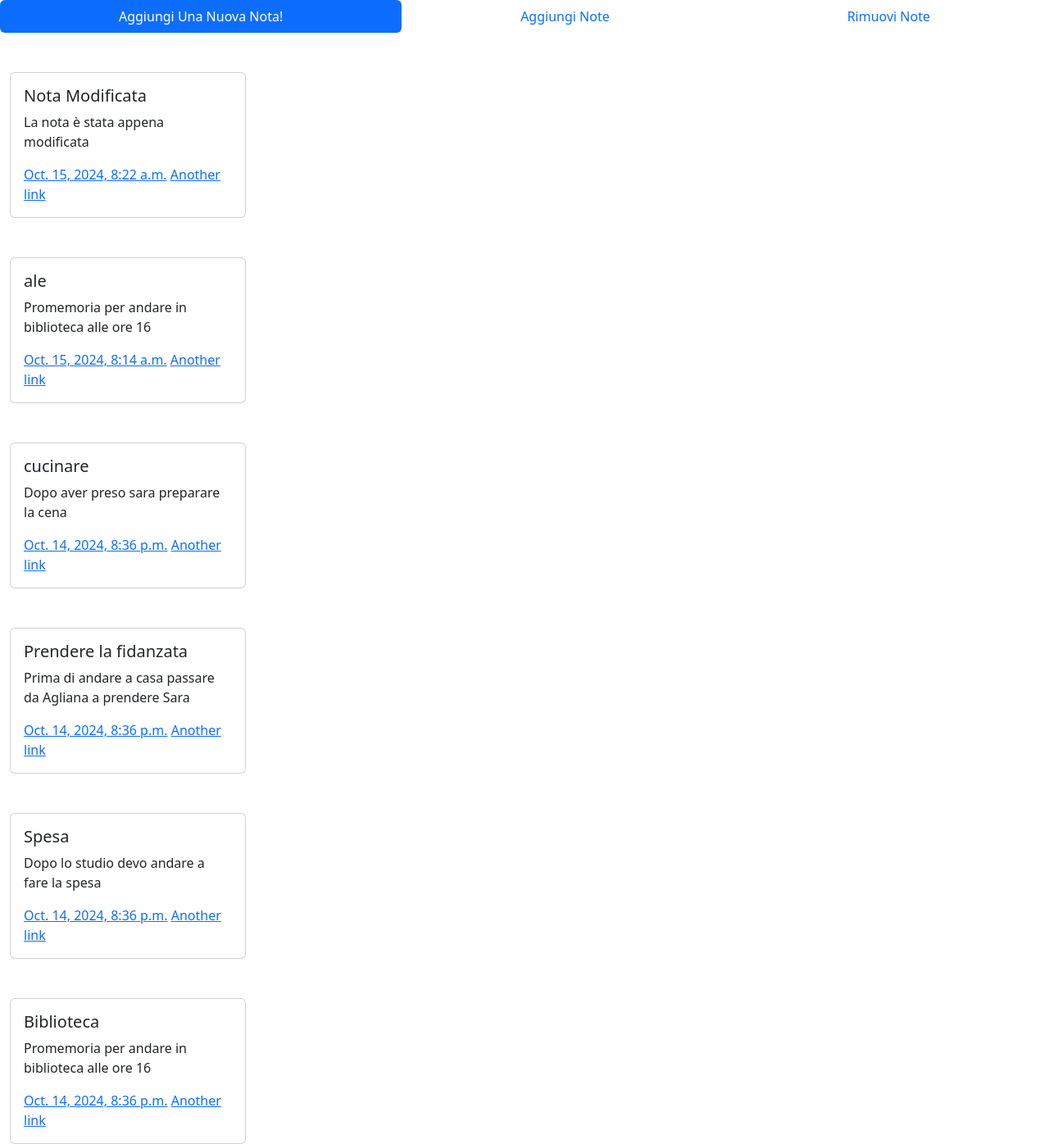
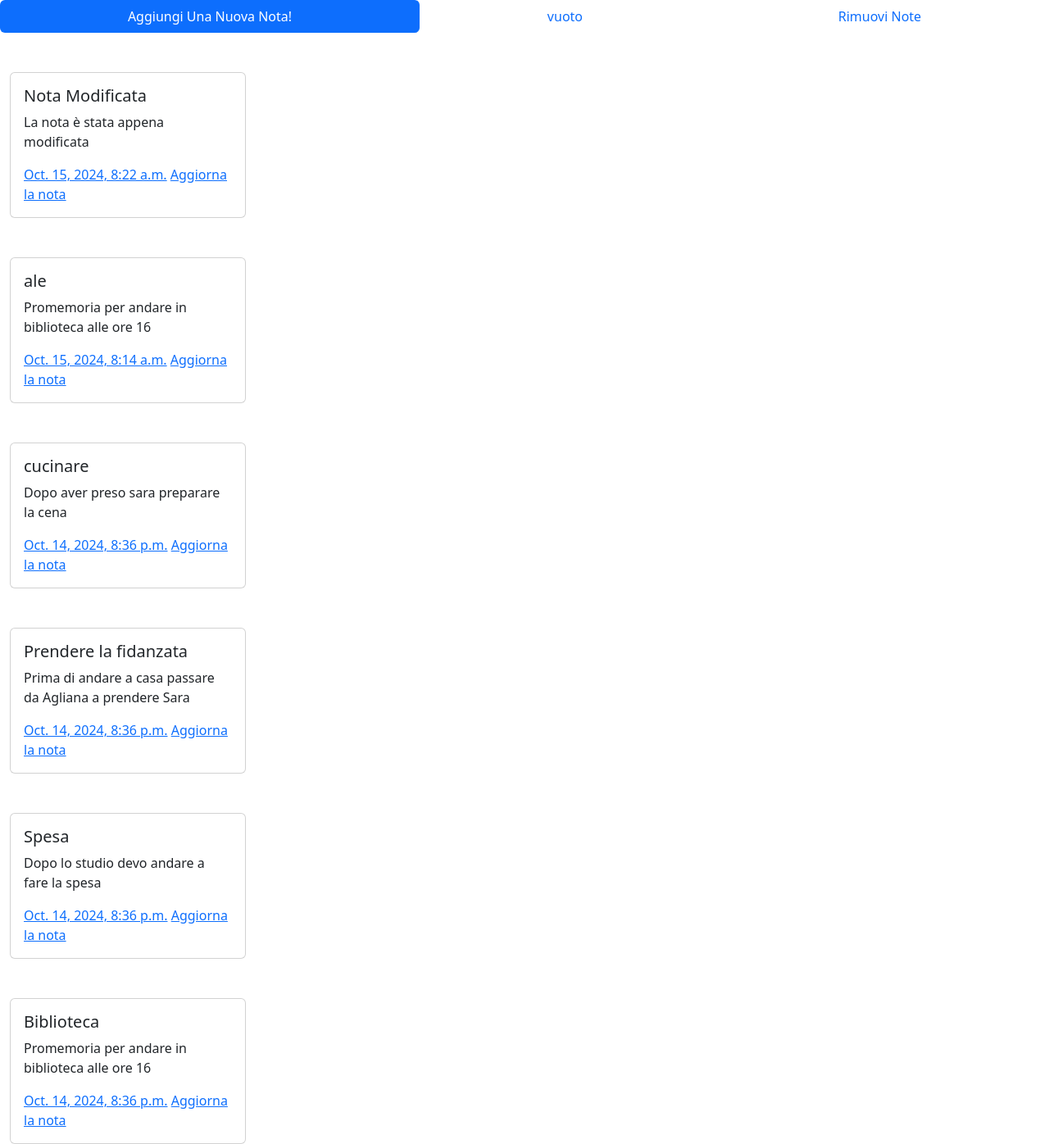
Before and after one commit to Alexclne/first-project, a Django app: page /note/ in a window 1280 px wide. Shown: the whole page at 82% size. Run offline with Django 5.2, Linux system fonts and the light colour scheme; data comes from the database, SQL or seed files in the repository; both versions use the stored data as it was after the commit.

Commit message:
Completato la parte di Upgrade

```diff
--- a/note/templates/note/test.html
+++ b/note/templates/note/test.html
@@ -14,7 +14,8 @@
       <a class="nav-link active" aria-current="page" href="{% url 'create_note'%}">Aggiungi Una Nuova Nota!</a>
     </li>
     <li class="nav-item">
-      <a class="nav-link" href="#">Aggiungi Note</a>
+
+      <a class="nav-link" href="">vuoto</a>
     </li>
     <li class="nav-item">
       <a class="nav-link" href="#">Rimuovi Note</a>
@@ -35,7 +36,7 @@
           <!-- <h6 class="card-subtitle mb-2 text-muted">Card subtitle</h6> -->
           <p class="card-text">{{nota.description}}</p>
           <a class="card-text">{{nota.created_at}}</a>
-          <a href="#" class="card-link ">Another link</a>
+          <a href="{% url 'update_note' nota.id %}" class="card-link ">Aggiorna la nota</a>
 
         </div>
       </div>
--- a/note/urls.py
+++ b/note/urls.py
@@ -1,8 +1,9 @@
 # note/urls.py
 from django.urls import path
-from .views import note , createNoteView  # Assicurati che questa importazione sia corretta
+from .views import note , createNoteView , updateNoteView # Assicurati che questa importazione sia corretta
 
 urlpatterns = [
     path('', note, name='note'),  # Questa è la vista principale per l'app 'note'
     path('form/' , createNoteView , name= 'create_note'),
+    path('update/<int:f_id>/', updateNoteView , name = 'update_note' )
 ]
--- a/note/views.py
+++ b/note/views.py
@@ -31,15 +31,16 @@ def createNoteView(request):
 #Si crea un Nuovo NoteForm con tutti i dati POST
 
 def updateNoteView(request , f_id):
-    obj = Note.objects.get (id=f_id)
-    form = NoteForm (instance=obj)
+    obj = get_object_or_404(Note, id=f_id)
 
     if request.method == "POST":
         form = NoteForm(request.POST , instance=obj)
         if form.is_valid():
             form.save()
             return redirect("note")
-        return render(request , 'note/update.html', {"form":form})
+    else:
+        form = NoteForm(instance=obj)
+    return render(request ,'note/update.html', {"form":form})
 
 
 
```
Also changed, not shown: note/templates/note/update.html (added, +17 -0 lines), db.sqlite3.
